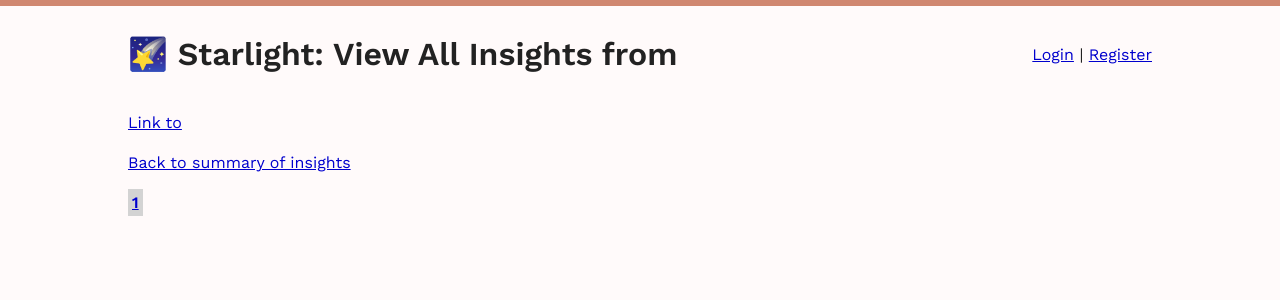
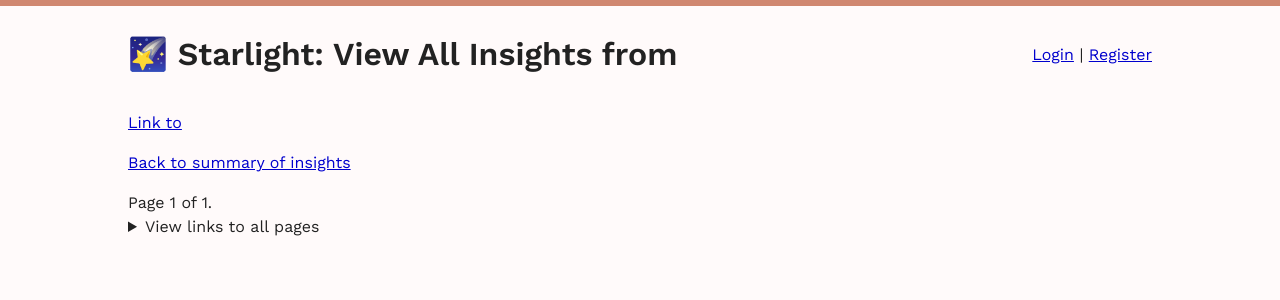
Before and after one commit to bkf2020/starlight, a Django app: page /problems/viewAllHI/ in a window 1280 px wide. Shown: the top 300 px of the page. Run offline with Django 4.2, Linux system fonts and the light colour scheme; data that the repository does not hold is empty.

Commit message:
add updated pagination to view_all_summary and view_all_hints/insights

```diff
--- a/problems/templates/problems/view_all_hints_insights.html
+++ b/problems/templates/problems/view_all_hints_insights.html
@@ -46,15 +46,27 @@
             {% endfor %}
         </ul>
         <div class="pagination">
-            {% with ''|center:page_obj.paginator.num_pages as range %}
+			{% if page_obj.has_previous %}
+   	        	<a class="paginationLink" href="?page={{ page_obj.previous_page_number }}&problem={{ request.GET.problem }}&type={{ request.GET.type }}">&larr;</a>
+			{% endif %}
+			<span>
+				Page {{ page_obj.number }} of {{ page_obj.paginator.num_pages }}.
+			</span>
+			{% if page_obj.has_next %}
+   	        	<a class="paginationLink" href="?page={{ page_obj.next_page_number }}&problem={{ request.GET.problem }}&type={{ request.GET.type }}">&rarr;</a>
+			{% endif %}
+		</div>
+		<details>
+			<summary>View links to all pages</summary>
+			{% with ''|center:page_obj.paginator.num_pages as range %}
             {% for i in range %}
                 {% if forloop.counter == page_obj.number %}
-                     <a class="paginationLink paginationSelected" href="?page={{ forloop.counter }}&problem={{ request.GET.problem }}&type={{ request.GET.type }}">{{ forloop.counter }}</a>
+   	        		<a class="paginationLink paginationSelected" href="?page={{ forloop.counter }}&problem={{ request.GET.problem }}&type={{ request.GET.type }}">{{ forloop.counter }}</a>
                 {% else %}
-                     <a class="paginationLink" href="?page={{ forloop.counter }}&problem={{ request.GET.problem }}&type={{ request.GET.type }}">{{ forloop.counter }}</a>
+   	        		<a class="paginationLink" href="?page={{ forloop.counter }}&problem={{ request.GET.problem }}&type={{ request.GET.type }}">{{ forloop.counter }}</a>
                 {% endif %}
             {% endfor %}
             {% endwith %}
-        </div>
+		</details>
     </body>
 </html>
```
Also changed, not shown: problems/templates/problems/view_all_summary.html (+16 -4 lines).
